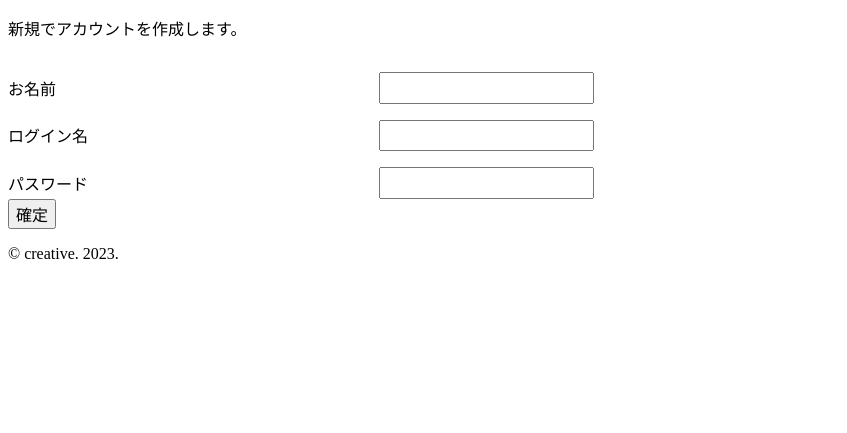
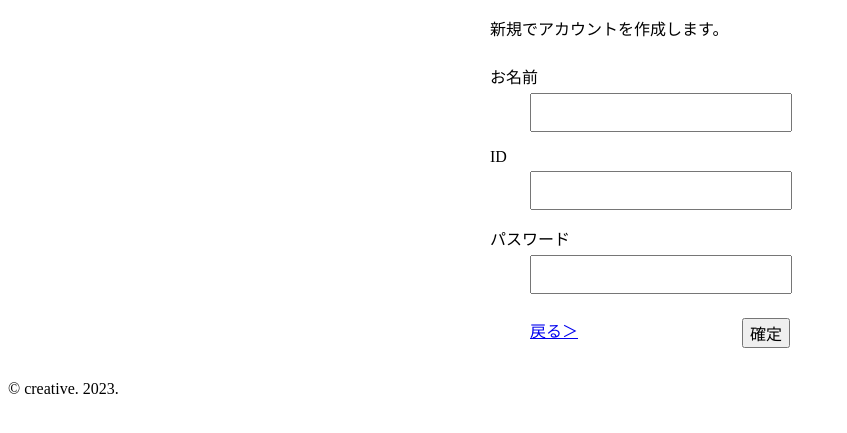
Before and after one commit to takeyama1003/memo_app, a PHP site: page /customer-input.php in a window 1280 px wide. Shown: the part 72-505 px from the top of the page, without its empty margins (0-847 px from the left). Run offline with PHP 8.4, Linux system fonts and the light colour scheme.

Commit message:
アカウント修正

```diff
--- a/main/customer-input.php
+++ b/main/customer-input.php
@@ -1,6 +1,7 @@
 <?php session_start(); ?>
 <?php require '../header.php'; ?>
 <?php require 'menu.php'; ?>
+<section class="customer-input">
 <?php
 $name=$login=$password='';
 if (isset($_SESSION['customer'])) {
@@ -8,26 +9,30 @@ if (isset($_SESSION['customer'])) {
 	//$address=$_SESSION['customer']['address'];
 	$login=$_SESSION['customer']['login'];
 	$password=$_SESSION['customer']['password'];
-	// require 'menu.php';
 }else{
 	echo '<p>新規でアカウントを作成します。</p>';
+	$returnText = '戻る＞';
 }
+
 echo '<form action="customer-output.php" method="post">';
-echo '<table>';
-echo '<tr><td>お名前</td><td>';
-echo '<input type="text" name="name" value="', $name, '">';
-echo '</td></tr>';
-// echo '<tr><td>ご住所</td><td>';
-// echo '<input type="text" name="address" value="', $address, '">';
-// echo '</td></tr>';
-echo '<tr><td>ログイン名</td><td>';
-echo '<input type="text" name="login" value="', $login, '">';
-echo '</td></tr>';
-echo '<tr><td>パスワード</td><td>';
-echo '<input type="password" name="password" value="', $password, '">';
-echo '</td></tr>';
-echo '</table>';
-echo '<input type="submit" value="確定">';
+echo '<dl>';
+
+echo '<dt>お名前</dt>';
+echo '<dd><input type="text" name="name" value="', $name,'"></dd>';
+
+echo '<dt>ID</dt>';
+echo '<dd><input type="text" name="login" value="', $login,'"></dd>';
+
+echo '<dt>パスワード</dt>';
+echo '<dd><input type="password" name="password" value="', $password, '"></dd>';
+
+echo '<dd>';
+echo '<a href="login-input.php">', $returnText,'</a>';
+echo '<input type="submit" value="確定"></dd>';
+echo '</dd>';
+
+echo '</dl>';
 echo '</form>';
 ?>
+</section>
 <?php require '../footer.php'; ?>
--- a/main/index.php
+++ b/main/index.php
@@ -20,7 +20,7 @@ if (isset($_SESSION['customer'])) {
 else {
 	echo '<section class="loginErrMessage">';
 	echo '<p>';
-	echo 'ログイン名またはパスワードが違います。';
+	echo 'ログインIDまたはパスワードが違います。';
 	echo '</p>';
 	echo '</section>';
 }
--- a/main/login-input.php
+++ b/main/login-input.php
@@ -5,7 +5,7 @@
 <section class="login-input">
     <form action="index.php" method="post">
         <dl>
-            <dt>ログイン名</dt>
+            <dt>ID</dt>
             <dd><input type="text" name="login"></dd>
             <dt>パスワード</dt>
             <dd><input type="password" name="password"></dd>
--- a/main/style.css
+++ b/main/style.css
@@ -62,6 +62,43 @@ input, select{
 .login-input input[type="password"]  {
     width: calc(100% - 12px);
     padding: 0.3em;
+}
+
+/* アカウント */
+
+.customer-input{
+    width: 100%;
+    max-width: 300px;
+    margin: 0 auto;
+}
+
+.customer-input p {
+    margin-bottom: 1.5em;
+}
+
+.customer-input dt {
+    padding-bottom: 0.3em;
+}
+
+
+.customer-input dd {
+    padding-bottom: 1em;
+}
+
+.customer-input input[type="text"]  {
+    width: calc(100% - 12px);
+    padding: 0.3em;
+}
+
+.customer-input input[type="password"]  {
+    width: calc(100% - 12px);
+    padding: 0.3em;
+}
+
+.customer-input dd:last-child{
+    margin-top: 0.5em;
+    display: flex;
+    justify-content: space-between;
 }
 
 /* メニュー */
```
Also changed, not shown: main/customer-output.php (+5 -2 lines).
